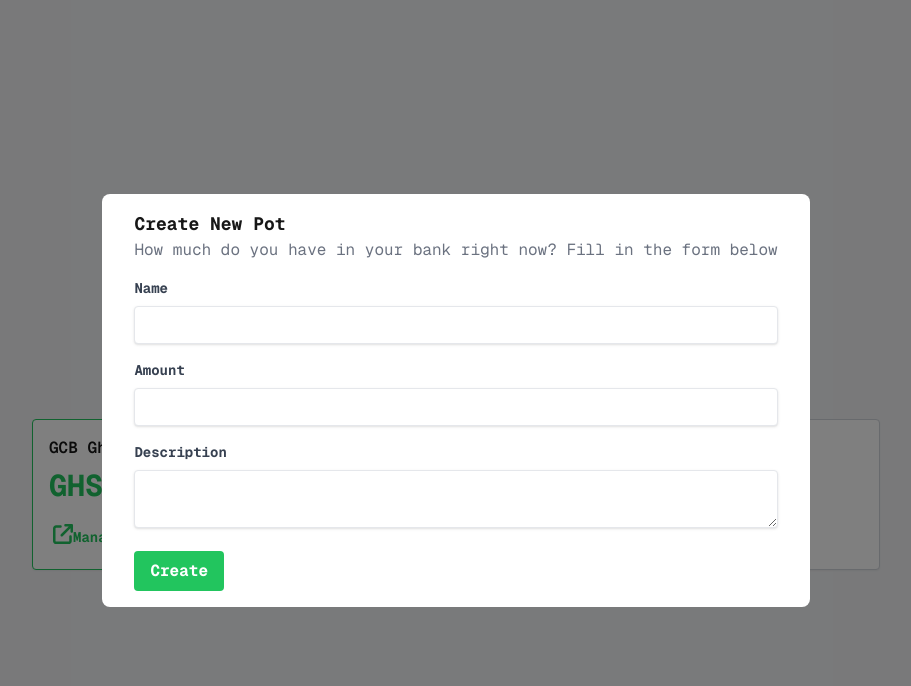
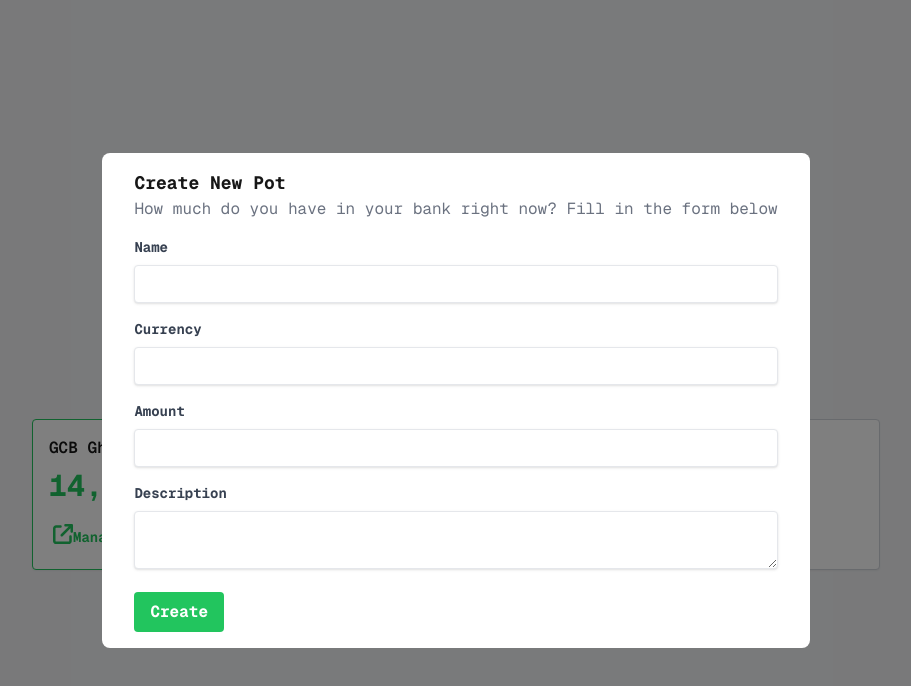
Before and after one commit to frimpongopoku/the-lean-bank, a Next.js app: page /home in a window 1280 px wide. Both pictures are taken after a click on the button "Add a New Bank". Shown: the top 686 px of the page, without its empty margins (184-1095 px from the left). Built offline with nearby package versions, Linux system fonts and the light colour scheme.

Commit message:
starting to define data

```diff
--- a/src/app/home/CreateOrEditPotForm.js
+++ b/src/app/home/CreateOrEditPotForm.js
@@ -39,6 +39,16 @@ function CreateOrEditPotForm() {
           value={formData.name}
           onChange={handleChange}
           placeholder="Enter name"
+          maxLength={40}
+        />
+        <InputField
+          label="Currency"
+          name="currency"
+          type="text"
+          value={formData.currency}
+          onChange={handleChange}
+          placeholder="Enter currency"
+          maxLength={3}
         />
         <InputField
           label="Amount"
@@ -56,6 +66,7 @@ function CreateOrEditPotForm() {
           value={formData.description}
           onChange={handleChange}
           placeholder="Enter description"
+          maxLength={100}
         />
         <SubmitButton text="Create" />
       </form>
--- a/src/app/home/page.js
+++ b/src/app/home/page.js
@@ -13,8 +13,8 @@ import { useModal } from "../wallet/[id]/components/EBModal";
 import CreateOrEditPotForm from "./CreateOrEditPotForm";
 
 const banks = [
-  { id: 1, name: "GCB Ghana Cedi", balance: "GHS 14,500" },
-  { id: 2, name: "First Atlantic USD", balance: "GHS 14,500" },
+  { id: 1, name: "GCB Ghana Cedi", balance: "14,500" },
+  { id: 2, name: "First Atlantic USD", balance: "14,500" },
 ];
 
 const Home = () => {
@@ -49,7 +49,10 @@ const Home = () => {
             <h2 className=" group-hover:text-white font-semibold mb-2 text-lmd">
               {bank.name}
             </h2>
-            <p className="text-green-500 group-hover:text-green-50 font-bold mb-4 text-3xl">
+            <p
+              onClick={() => window.open("/wallet/bomb", "_blank")}
+              className="text-green-500 hover:underline group-hover:text-green-50 font-bold mb-4 text-3xl"
+            >
               {bank.balance}
             </p>
             <div className="flex flex-row items-center">
--- /dev/null
+++ b/src/app/seed/paritions.js
@@ -0,0 +1,23 @@
+export const PARTITIONS = [
+  {
+    pot_id: 1,
+    amount: 91000,
+    description: "Savings",
+    id: 1,
+    name: "Long Term Funds",
+  },
+  {
+    pot_id: 1,
+    amount: 41000,
+    description: "Savings",
+    id: 2,
+    name: "Short Term Funds",
+  },
+  {
+    pot_id: 1,
+    amount: 11000,
+    description: "Savings",
+    id: 3,
+    name: "Savings",
+  },
+];
--- /dev/null
+++ b/src/app/seed/pots.js
@@ -0,0 +1,6 @@
+export const POTS = [
+  { name: "GCB Ghana Cedi", balance: "GHS12,456", id: 1, currency: "GHS" },
+  { name: "First Atlantic USD", balance: "USD 12,456", id: 2, currency: "USD" },
+  { name: "Cal Bank", balance: "GHS 12,456", id: 3, currency: "GHS" },
+  { name: "Sausage Business", balance: "GHS 100,456", id: 4, currency: "GHS" },
+];
--- a/src/app/wallet/[id]/page.js
+++ b/src/app/wallet/[id]/page.js
@@ -65,7 +65,7 @@ function WalletService() {
             GCB Ghana Cedi
           </p>
           <div className="flex flex-row items-center">
-            <p className="text-green-500 ml-2 text-4xl mr-2">GHS 12,456</p>
+            <p className="text-green-500 ml-2 text-4xl mr-2">GHS12,456</p>
             <FontAwesomeIcon
               onClick={edit}
               icon={faEdit}
--- a/src/app/wallet/forms/InputField.js
+++ b/src/app/wallet/forms/InputField.js
@@ -9,6 +9,7 @@ const InputField = ({
   maxLength,
   required = false,
   textarea,
+  name,
 }) => {
   const labelJsx = (
     <label
@@ -24,6 +25,7 @@ const InputField = ({
       <div className="mb-4">
         {labelJsx}
         <textarea
+          name={name}
           id={label}
           type={type}
           value={value}
@@ -38,9 +40,10 @@ const InputField = ({
     <div className="mb-4">
       {labelJsx}
       <input
+        name={name}
         id={label}
         type={type}
-        value={value}
+        value={value || ""}
         onChange={onChange}
         maxLength={maxLength}
         required={required}
```
